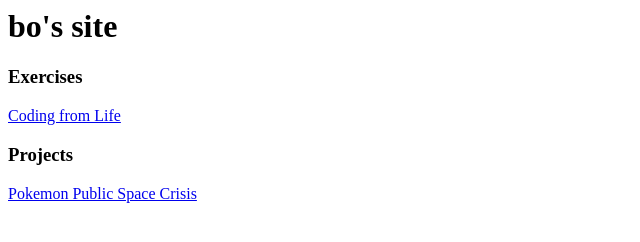
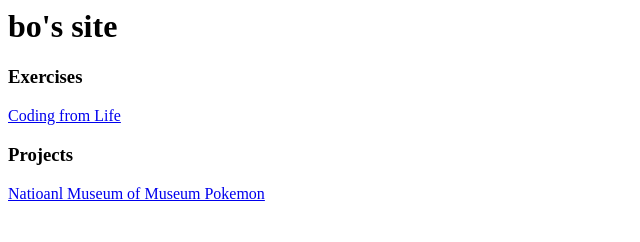
Before and after one commit to bpeng1111/Interactive2, a plain HTML site: page index.html in a window 1280 px wide. Shown: the whole page, without its empty margins (0-640 px from the left). Drawn offline with Linux system fonts and the light colour scheme.

Commit message:
Final II

```diff
--- a/index.html
+++ b/index.html
@@ -13,7 +13,7 @@
    		 </div>
    		<div id="projects">
       	 <h3>Projects</h3>
-      		<a href="http://pokemuseumcrisis.tumblr.com/" target="blank">Pokemon Public Space Crisis</a>
+      		<a href="http://pokemuseumcrisis.tumblr.com/" target="blank">Natioanl Museum of Museum Pokemon</a>
       	<br>
     	</div>
   		</div>
```
